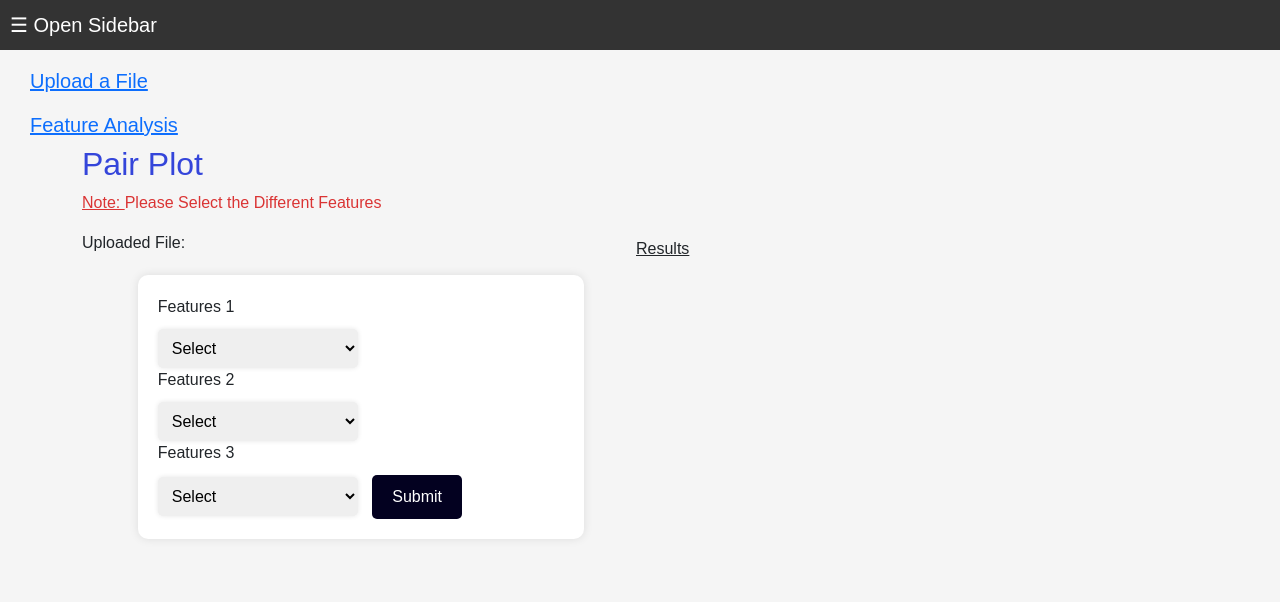
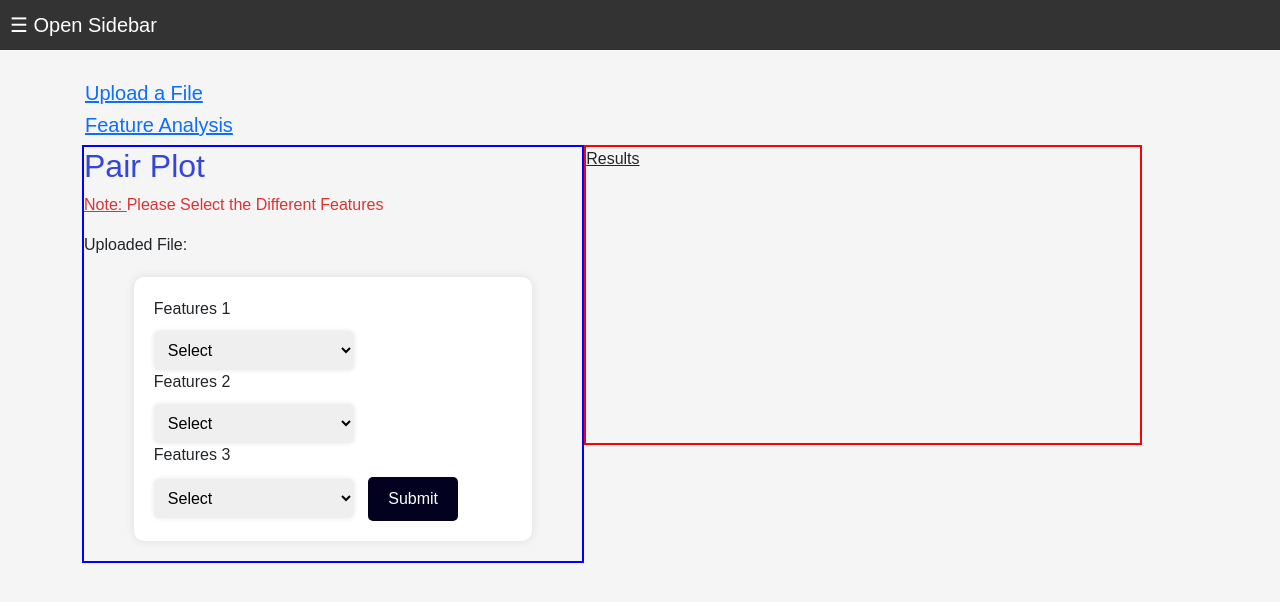
Before and after one commit to Maheshkumar0018/DataXplore-, a Flask app: template templates/pairplot.html in a window 1280 px wide. Shown: the top 602 px of the page. Run offline with Flask 2, Linux system fonts and the light colour scheme; the template is opened without the code that fills it, so the values that code supplies are empty.

Commit message:
need to arrange the alinements

```diff
--- a/templates/pairplot.html
+++ b/templates/pairplot.html
@@ -110,24 +110,27 @@
             cursor: pointer;
         }
         h5 {
-            margin-top: 20px;
-            margin-left: 30px;
+            margin-top: 81px;
+			margin-left: 3px;
         }
+
 		.container {
   			overflow: auto;
 		}
 
 		.box1 {
   			float: left;
-  			width: 50%;
+  			width: 45%;
+			border: 2px solid blue;
 		}
 
 		.box2 {
   			float: left;
   			width: 50%;
-            margin-left: 554px;
-            margin-top: -322px;
+			margin-top: 0px;
+			border: 2px solid red;
 		}
+
 		u {
   			text-decoration: underline;
 		}
@@ -141,13 +144,7 @@
 	</style>
 </head>
 <body>
-	<h1>Basic DataFrame Feature Analysis</h1>
-    <a href="{{ url_for('upload') }}" >
-        <h5>Upload a File</h5>
-    </a>
-	<a href="{{ url_for('features') }}" >
-        <h5>Feature Analysis</h5>
-    </a>
+
     <div class="sidebar">
         <button class="open-btn" onclick="openNav()">☰ Open Sidebar</button>
         <nav id="mySidenav" class="sidenav">
@@ -159,6 +156,14 @@
         </nav>
     </div>
 	<div class="container">
+
+		<a href="{{ url_for('upload') }}" >
+			<h5>Upload a File</h5>
+		</a>
+		<a href="{{ url_for('features') }}" >
+			<h5 class="h5">Feature Analysis</h5>
+		</a>
+
 		<div class="box1"><h2 style="color: rgb(52, 69, 218);">Pair Plot</h2>
 			<p style="color: rgb(218, 52, 52);"><u>Note: </u> Please Select the Different Features</p>
 			<span>Uploaded File: {{filename}}</span>
```
Also changed, not shown: templates/Histogram.html (+18 -15 lines), templates/boxplot.html (+7 -8 lines), templates/heatmap.html (+13 -7 lines), static/images/distribution.png.
